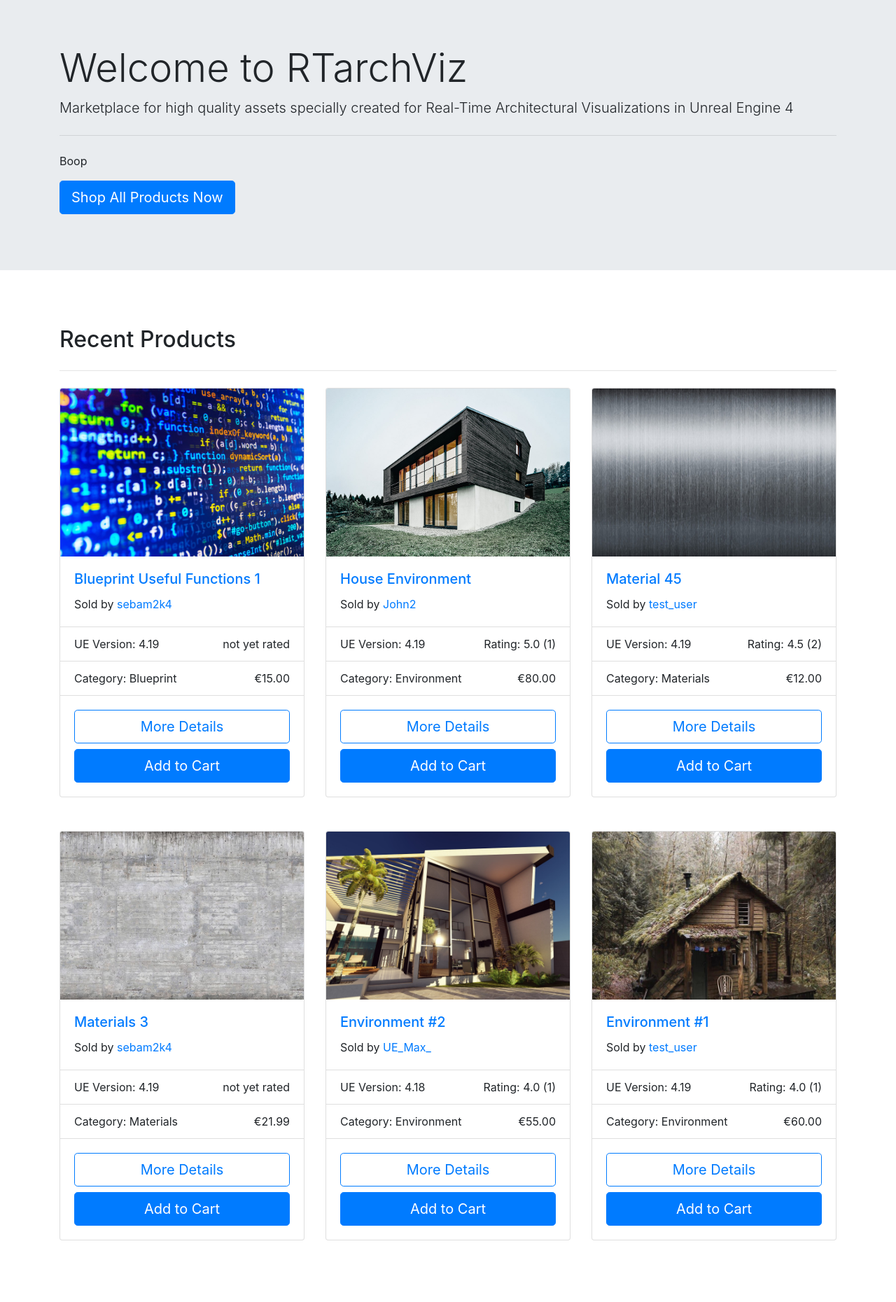
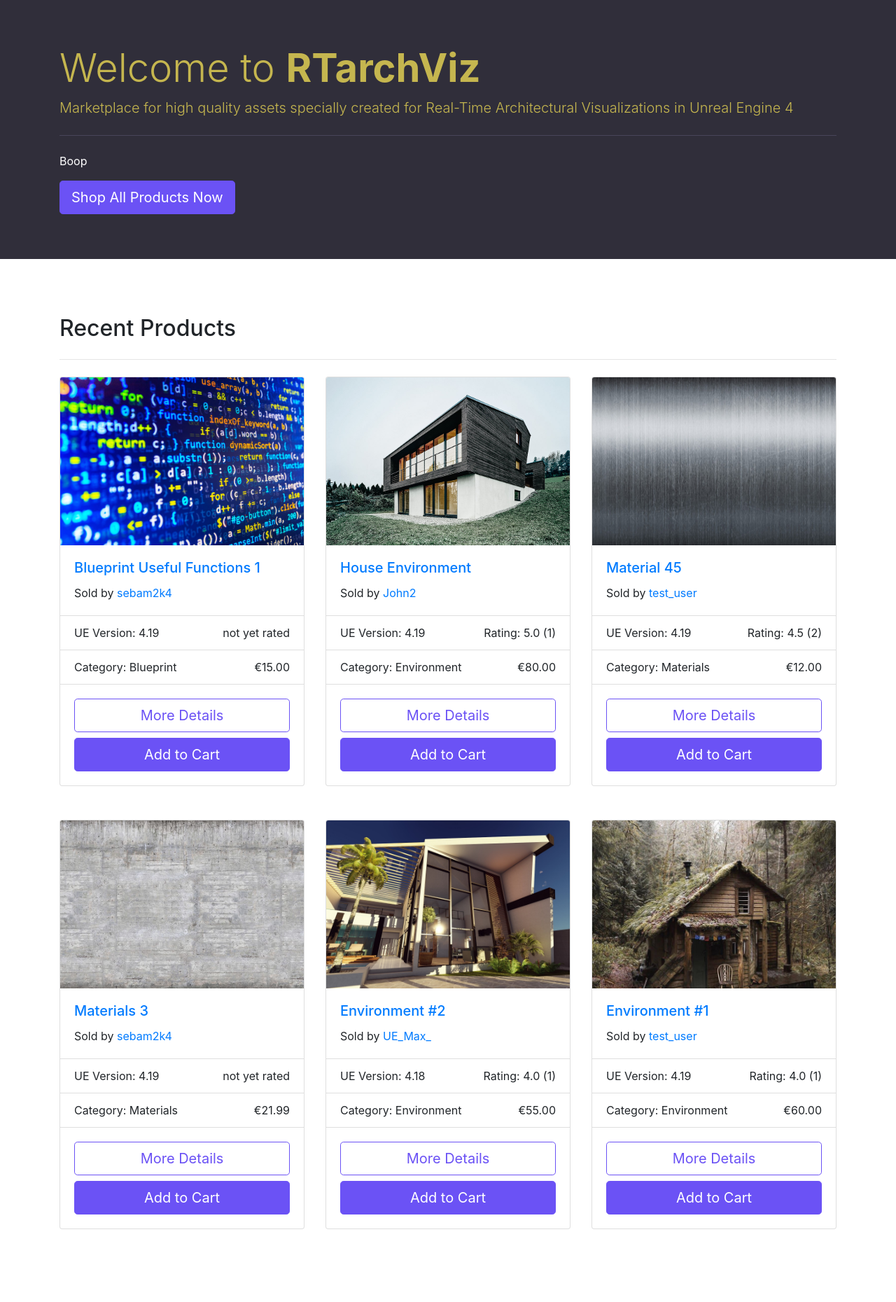
Before and after one commit to sebam2k4/RTarchViz, a Django app: page / in a window 1280 px wide. Shown: the part 60-1920 px from the top of the page at 70% size. Run offline with Django 3.2, Linux system fonts and the light colour scheme; data comes from the database, SQL or seed files in the repository; some libraries are stand-ins or nearby versions.

Commit message:
update homepage heading

```diff
--- a/homepage/templates/index.html
+++ b/homepage/templates/index.html
@@ -20,20 +20,31 @@
 
   {# Homepage Header #}
   <header>
-    <div class="jumbotron jumbotron-fluid">
+    <div class="jumbotron jumbotron-fluid bg-dark">
       <div class="container">
-        <h1 class="display-4">Welcome to RTarchViz</h1>
-        <p class="lead">Marketplace for high quality assets specially created for Real-Time Architectural Visualizations in Unreal Engine 4</p>
-        <hr class="my-4">
-        <p>Boop</p>
-        <p class="lead">
-          <a class="btn btn-primary btn-lg" href="{% url 'products_list' %}" role="button">Shop All Products Now</a>
-        </p>
+        <div class="page-heading">
+
+          {# Heading Text #}
+          <h1 class="display-4">Welcome to <strong class="font-weight-bold">RTarchViz</strong></h1>
+          <p class="lead">Marketplace for high quality assets specially created for Real-Time Architectural Visualizations in Unreal Engine 4</p>
+          {# /.Heading Text #}
+
+        </div>
+        <div class="page-subheading text-white">
+
+          {# Subheading Text #}
+          <hr class="my-4">
+          <p>Boop</p>
+          <a class="btn btn-primary btn-lg mb-4 mb-md-0" href="{% url 'products_list' %}" role="button">Shop All Products Now</a>
+          {# /.Subheading Text #}
+
+        </div>
       </div>
     </div>
   </header>
+  {# /.Homepage Header #}
 
-  {# Recent new Products #}
+  {# Recent Products #}
   <section class="homepage-products">
     <div class="container">
       <h2>Recent Products</h2>
@@ -41,6 +52,7 @@
       {% recent_products request num=6 md='6' lg='4' %}
     </div>
   </section>
+  {# /.Recent Products #}
 
   {# Recent Blog Posts #}
   <section class="homepage-posts">
@@ -54,6 +66,7 @@
       </div>
     </div>
   </section>
+  {# /.Recent Blog Posts #}
 
 </main>
 {% endblock %}
--- a/static/css/global-styles.css
+++ b/static/css/global-styles.css
@@ -23,6 +23,10 @@
   bottom: 2rem;
 }
 
+.page-heading {
+  color:#C5B64F
+}
+
 /* GLOBAL - GENERAL LAYOUT */
 section {
   margin-top: 5em;
@@ -45,7 +49,8 @@ article {
   margin-bottom: 0.75rem;
 }
 
-.footer hr {
+.footer hr,
+.jumbotron hr {
   border-color: #48455a;
 }
 
@@ -54,6 +59,28 @@ article {
 }
 
 
+
+/* BUTTONS */
+
+.btn-primary {
+  background-color: #6b52f5;
+  border-color: #6b52f5;
+}
+
+.btn-primary:hover {
+  background-color: #523adf;
+  border-color: #523adf;
+}
+
+.btn-outline-primary {
+  color: #6b52f5;
+  border-color: #6b52f5;
+}
+
+.btn-outline-primary:hover {
+  background-color: #523adf;
+  border-color: #523adf;
+}
 
 /* COLORS */
 .bg-indigo {
@@ -68,6 +95,10 @@ article {
   background-color: #302e3a !important;
 }
 
+.bg-light {
+  background-color: #e3e0fd !important;
+}
+
 .bg-dark-2 {
   background-color: #212129
 }
--- a/templates/base.html
+++ b/templates/base.html
@@ -158,7 +158,7 @@
     <div class="newsletter text-center py-3">
         <ul class="list-unstyled list-inline mb-0">
             <li class="list-inline-item">
-                <h5 class="mb-1">Register for our newsletter</h5>
+                <h5 class="mb-1">Join our newsletter</h5>
             </li>
             <li class="list-inline-item">
                 <a href="#!" class="btn btn-danger">Sign up!</a>
```
